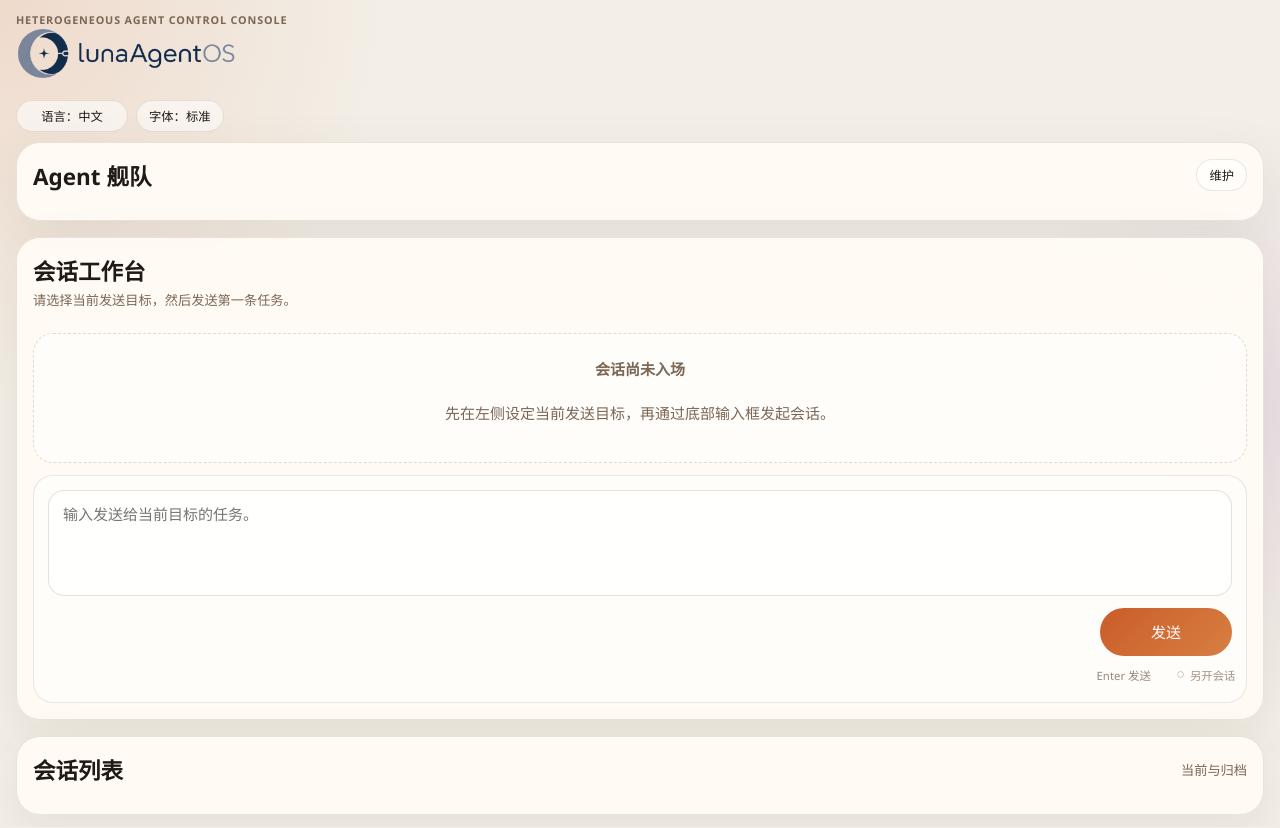
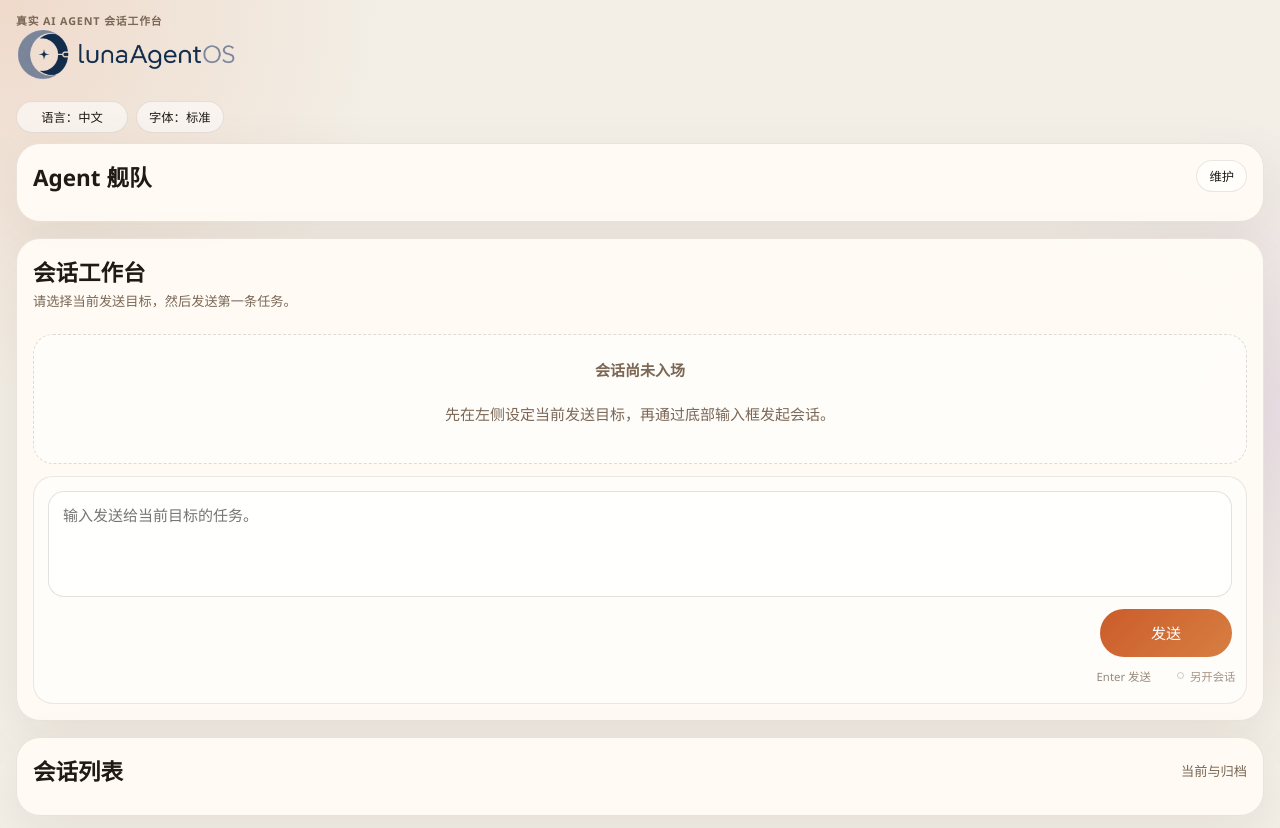
Before and after one commit to tianyamoon/LunaAgentOS, a website built with Vite: page apps/desktop-shell/src/index.html in a window 1280 px wide. Built offline with nearby package versions, Linux system fonts and the light colour scheme.

```diff
--- a/apps/desktop-shell/src/i18n/translations.js
+++ b/apps/desktop-shell/src/i18n/translations.js
@@ -3,6 +3,7 @@
 
 export const translations = {
   "zh-CN": {
+    "topbar.eyebrow": "真实 AI Agent 会话工作台",
     "topbar.demo": "演示场景",
     "topbar.clearDemo": "清除演示",
     "topbar.language": "语言：中文",
@@ -167,6 +168,7 @@
     "availability.copyReport": "复制诊断报告",
   },
   "en-US": {
+    "topbar.eyebrow": "Neutral Desktop Workspace",
     "topbar.demo": "Demo scene",
     "topbar.clearDemo": "Clear demo",
     "topbar.language": "Language: English",
--- a/apps/desktop-shell/src/index.html
+++ b/apps/desktop-shell/src/index.html
@@ -11,7 +11,7 @@
     <div class="app-shell">
       <header class="topbar">
         <div class="brand">
-          <p class="product-eyebrow">Heterogeneous Agent Control Console</p>
+          <p class="product-eyebrow" data-i18n="topbar.eyebrow">真实 AI Agent 会话工作台</p>
           <div class="brand-title-row">
             <h1 class="brand-title">
               <img class="brand-logo" src="./assets/lunaagentos-logo-wordmark.png" alt="LunaAgentOS" />
```
